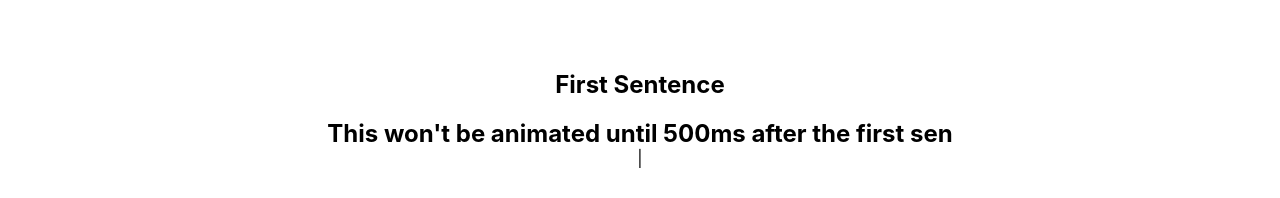
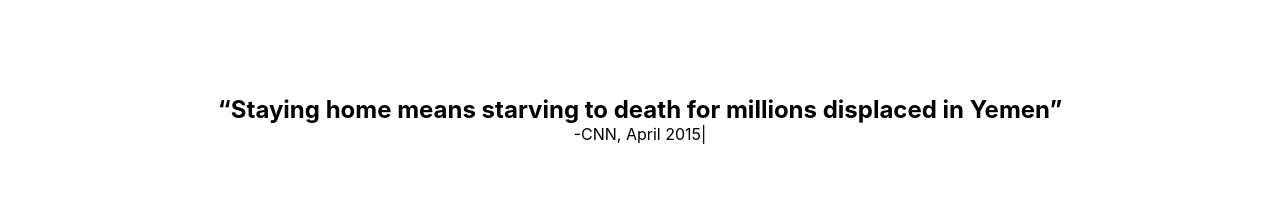
Before and after one commit to tsabz/Yemen_Crisis_Syllabus, a React (Create React App) app: page / in a window 1280 px wide. Shown: the part 1081-1279 px from the top of the page. Built offline with nearby package versions, Linux system fonts and the light colour scheme.

Commit message:
quotes on dom

```diff
--- a/src/components/quotes.js
+++ b/src/components/quotes.js
@@ -9,13 +9,24 @@ function Quotes() {
     return (
         <div className="containerquotes">
             <Typist>
-            <h2> First Sentence </h2>
+            <h2>“Staying home means starving to death for millions displaced in Yemen”</h2>-CNN, April 2015
+            <br />
             <Typist.Delay ms={1000} />
                 <br />
-                <h2> This won't be animated until 500ms after the first sentenced is rendered</h2>
+                <h2> “The war in Yemen is getting worse -- and a civilian catastrophe is looming”</h2>-NPR, 2015
+                <br />
             <Typist.Delay ms={1000} />
                 <br />
-                <h2>This wont be typed till after the 3rd</h2>
+                <h2>“U.S. Confirms It Is Supporting Saudi Military Operations In Yemen”</h2>-Reuters, 2020
+                <br />
+            <Typist.Delay ms={1000} />
+                <br />
+                <h2>“Yemen could lose an entire generation of children to hunger, yet the world remains silent”</h2>-MidEast Monitor, 2020
+                <br />
+            <Typist.Delay ms={1000} />
+                <br />
+                <h2>“UN sounds ‘wake-up call’ to save millions of Yemenis from famine”</h2>-Aljazeera, 2020
+                <br />
             </Typist>
         </div>
 
```
Also changed, not shown: 1 other file (tests, documents, lock files or other folders).
